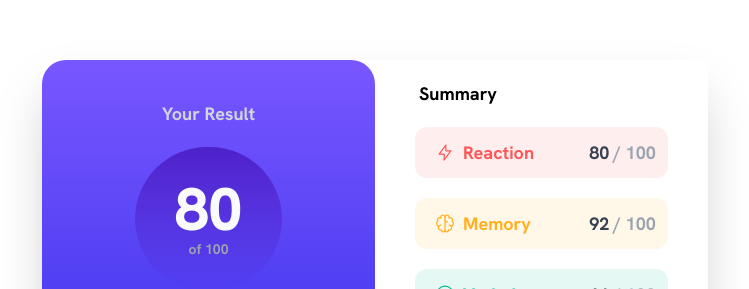
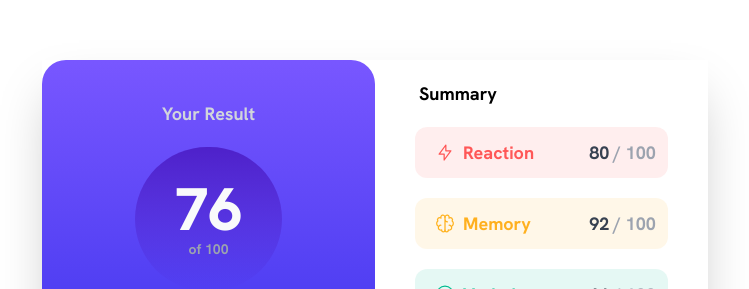
Before and after one commit to volinha/result-summary-frontendmentor, a React (Create React App) app: page / in a window 1280 px wide. Shown: the part 126-415 px from the top of the page, without its empty margins (265-1014 px from the left). Built offline with nearby package versions, Linux system fonts and the light colour scheme.

Commit message:
updated: avg value and prop simplify

```diff
--- a/src/App.js
+++ b/src/App.js
@@ -13,7 +13,7 @@ function App() {
   return (
     <div className="sm:h-screen flex flex-col sm:flex-row items-center justify-center font-sans text-[18px]">
       <div className="sm:flex sm:shadow-2xl">
-        <FinalResult />
+        <FinalResult rawData={myData}/>
         <Summary rawData={myData}/>
       </div>
     </div>
--- a/src/components/FinalResult.jsx
+++ b/src/components/FinalResult.jsx
@@ -1,12 +1,16 @@
 import React from "react";
 
-const FinalResult = () => {
+const FinalResult = ({ rawData }) => {
+
+  const total = rawData.reduce((acc, current) => acc + current.score, 0);
+  const average = total / rawData.length;
+
   return (
     <div className="container sm:max-w-sm">
       <div className="flex flex-col items-center sm:py-5 bg-gradient-to-b from-lightslateblue to-lightroyalblue rounded-b-3xl sm:rounded-3xl">
         <p className="font-bold text-gray-300 p-5">Your Result</p>
         <div className="bg-gradient-to-b from-violetblue to-persianblue rounded-full p-8 flex flex-col items-center">
-          <p className="font-extrabold text-gray-50 text-6xl mx-2">80</p>
+          <p className="font-extrabold text-gray-50 text-6xl mx-2">{average.toFixed(0)}</p>
           <p className="font-bold text-gray-400 text-sm">of 100</p>
         </div>
 
@@ -16,6 +20,7 @@ const FinalResult = () => {
         </p>
       </div>
     </div>
+
   );
 };
 
--- a/src/components/Summary.jsx
+++ b/src/components/Summary.jsx
@@ -5,7 +5,7 @@ import memory from "../assets/images/icon-memory.svg";
 import verbal from "../assets/images/icon-verbal.svg";
 import visual from "../assets/images/icon-visual.svg";
 
-const Summary = (props) => {
+const Summary = ({ rawData }) => {
   return (
     <div className="container min-w-screen sm:max-w-sm">
 
@@ -15,10 +15,10 @@ const Summary = (props) => {
         <div className="flex justify-between">
           <div className="flex flex-row font-bold text-lightred">
             <img className="mx-2" src={reaction} alt="Reaction" />
-            {props.rawData[0].category}
+            {rawData[0].category}
           </div>
           <div className="flex flex-row font-bold">
-            <div className="text-gray-700 mx-1">{props.rawData[0].score}</div> <div className="text-gray-400">/ 100</div>
+            <div className="text-gray-700 mx-1">{rawData[0].score}</div> <div className="text-gray-400">/ 100</div>
           </div>
         </div>
       </div>
@@ -27,10 +27,10 @@ const Summary = (props) => {
         <div className="flex justify-between">
           <div className="flex flex-row font-bold text-orangeyyellow">
             <img className="mx-2" src={memory} alt="Memory" />
-            {props.rawData[1].category}
+            {rawData[1].category}
           </div>
           <div className="flex flex-row font-bold">
-            <div className="text-gray-700 mx-1">{props.rawData[1].score}</div>
+            <div className="text-gray-700 mx-1">{rawData[1].score}</div>
             <div className="text-gray-400">/ 100</div>
           </div>
         </div>
@@ -40,10 +40,10 @@ const Summary = (props) => {
         <div className="flex justify-between">
           <div className="flex flex-row font-bold text-greenteal">
             <img className="mx-2" src={verbal} alt="Verbal" />
-            {props.rawData[2].category}
+            {rawData[2].category}
           </div>
           <div className="flex flex-row font-bold">
-            <div className="text-gray-700 mx-1">{props.rawData[2].score}</div> <div className="text-gray-400">/ 100</div>
+            <div className="text-gray-700 mx-1">{rawData[2].score}</div> <div className="text-gray-400">/ 100</div>
           </div>
         </div>
       </div>
@@ -52,17 +52,17 @@ const Summary = (props) => {
         <div className="flex justify-between">
           <div className="flex flex-row font-bold text-cobaltblue">
             <img className="mx-2" src={visual} alt="Visual" />
-            {props.rawData[3].category}
+            {rawData[3].category}
           </div>
           <div className="flex flex-row font-bold">
-            <div className="text-gray-700 mx-1">{props.rawData[3].score}</div> <div className="text-gray-400">/ 100</div>
+            <div className="text-gray-700 mx-1">{rawData[3].score}</div> <div className="text-gray-400">/ 100</div>
           </div>
         </div>
       </div>
 
       <div className="flex flex-col items-center mx-10 ">
         <button className="font-medium w-full py-3 bg-darkgreyblue rounded-3xl text-white"
-          onClick={() => console.log(props.rawData[0].score)}
+          onClick={() => console.log(rawData[0].score)}
         >
           Continue
         </button>
```
